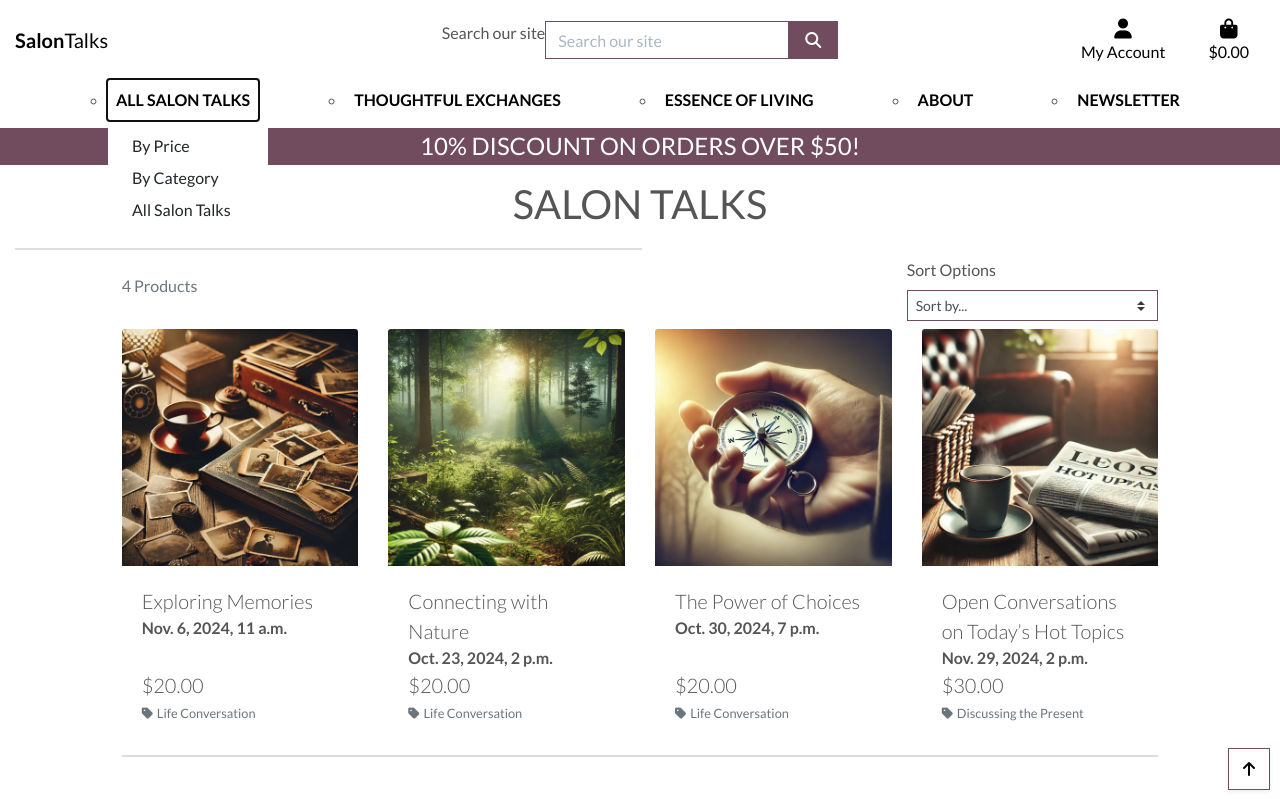
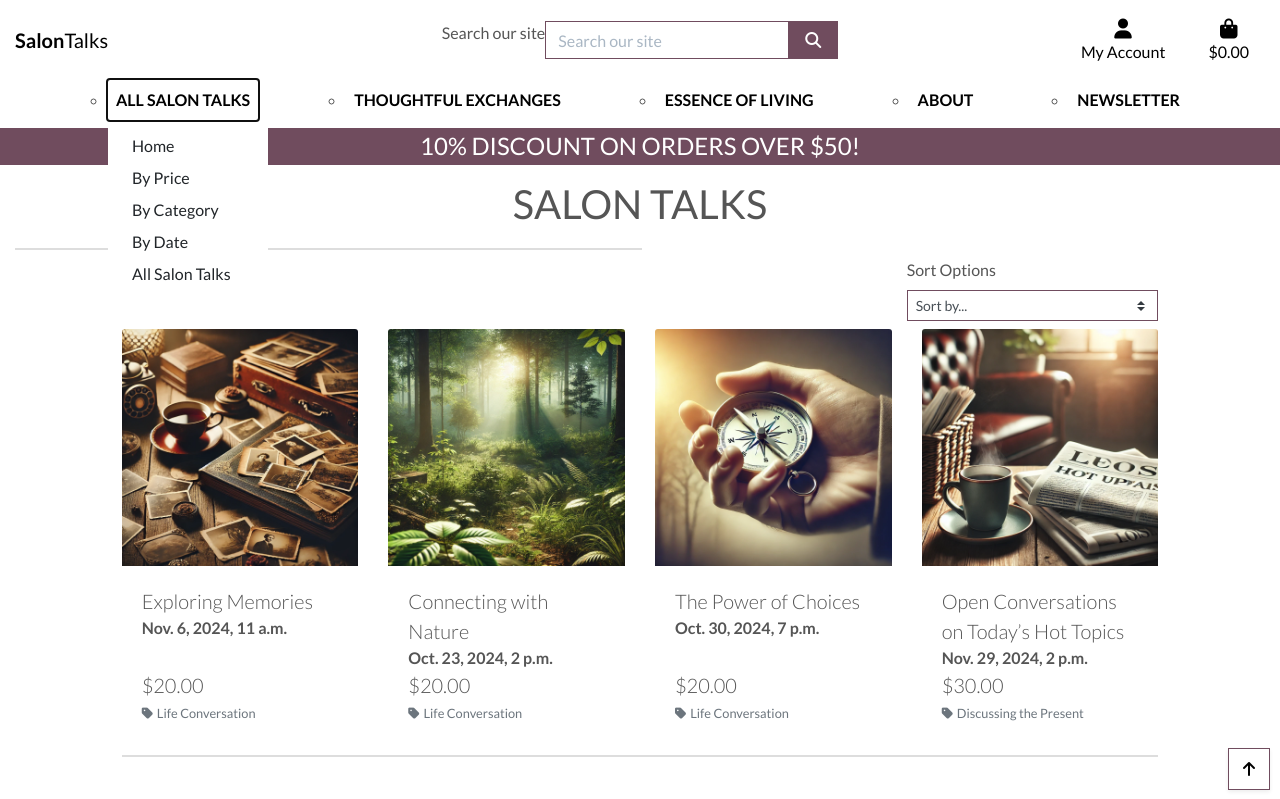
Before and after one commit to Josseyo/Salon, a Django app: page /products/ in a window 1280 px wide, after a click on "ALL SALON TALKS". Shown: the top 799 px of the page. Run offline with Django 3.2, Linux system fonts and the light colour scheme; data comes from the database, SQL or seed files in the repository; parts of the project's set-up code (start-up, migrations or seed data) failed here and were passed over; some libraries are stand-ins or nearby versions.

Commit message:
add sorting by date

```diff
--- a/products/templates/products/products.html
+++ b/products/templates/products/products.html
@@ -39,6 +39,8 @@
                                 <option value="name_desc" {% if current_sorting == 'name_desc' %}selected{% endif %}>Name (Z-A)</option>
                                 <option value="category_asc" {% if current_sorting == 'category_asc' %}selected{% endif %}>Category (A-Z)</option>
                                 <option value="category_desc" {% if current_sorting == 'category_desc' %}selected{% endif %}>Category (Z-A)</option>
+                                <option value="date_asc" {% if current_sorting == 'date_asc' %}selected{% endif %}>Date (oldest to newest)</option>
+                                <option value="date_desc" {% if current_sorting == 'date_desc' %}selected{% endif %}>Date (newest to oldest)</option>
                             </select>
                         </div>
                     </div>
--- a/products/views.py
+++ b/products/views.py
@@ -7,11 +7,9 @@ from django.db.models.functions import Lower
 from .models import Product, Category
 from .forms import ProductForm
 
-
 def custom_404(request, exception):
     """Render the custom 404 error page."""
     return render(request, "404.html", status=404)
-
 
 def all_products(request):
     """A view to show all products, including sorting and search queries"""
@@ -31,6 +29,8 @@ def all_products(request):
                 products = products.annotate(lower_name=Lower("name"))
             if sortkey == "category":
                 sortkey = "category__name"
+            if sortkey == "date":
+                sortkey = "start_time"
             if "direction" in request.GET:
                 direction = request.GET["direction"]
                 if direction == "desc":
@@ -66,7 +66,6 @@ def all_products(request):
 
     return render(request, "products/products.html", context)
 
-
 def product_detail(request, product_id):
     """A view to show individual product details"""
 
@@ -77,7 +76,6 @@ def product_detail(request, product_id):
     }
 
     return render(request, "products/product_detail.html", context)
-
 
 @login_required
 def add_product(request):
@@ -106,7 +104,6 @@ def add_product(request):
     }
 
     return render(request, template, context)
-
 
 @login_required
 def edit_product(request, product_id):
@@ -139,7 +136,6 @@ def edit_product(request, product_id):
 
     return render(request, template, context)
 
-
 @login_required
 def delete_product(request, product_id):
     """Delete a product from the store"""
@@ -149,5 +145,5 @@ def delete_product(request, product_id):
 
     product = get_object_or_404(Product, pk=product_id)
     product.delete()
-    messages.success(request, "Product deleted!")
+    messages.success(request, "Product deleted successfully!")
     return redirect(reverse("products"))
--- a/templates/includes/main-nav.html
+++ b/templates/includes/main-nav.html
@@ -6,8 +6,10 @@
                     All Salon Talks
                 </a>
                 <div class="dropdown-menu border-0" aria-labelledby="all-products-link">
+                    <a href="{% url 'home' %}" class="dropdown-item">Home</a>
                     <a href="{% url 'products' %}?sort=price&direction=asc" class="dropdown-item">By Price</a>
                     <a href="{% url 'products' %}?sort=category&direction=asc" class="dropdown-item">By Category</a>
+                    <a href="{% url 'products' %}?sort=date&direction=asc" class="dropdown-item">By Date</a>
                     <a href="{% url 'products' %}" class="dropdown-item">All Salon Talks</a>
                 </div>
             </li>
@@ -23,6 +25,7 @@
                     <a href="{% url 'products' %}?category=discussing_present" class="dropdown-item">Discussing the Present</a>
                     <a href="{% url 'products' %}?category=life_conversation,discussing_present" class="dropdown-item">All Thoughtful Exchanges</a>
                 </div>
+
             </li>
         </ul>
 
```
